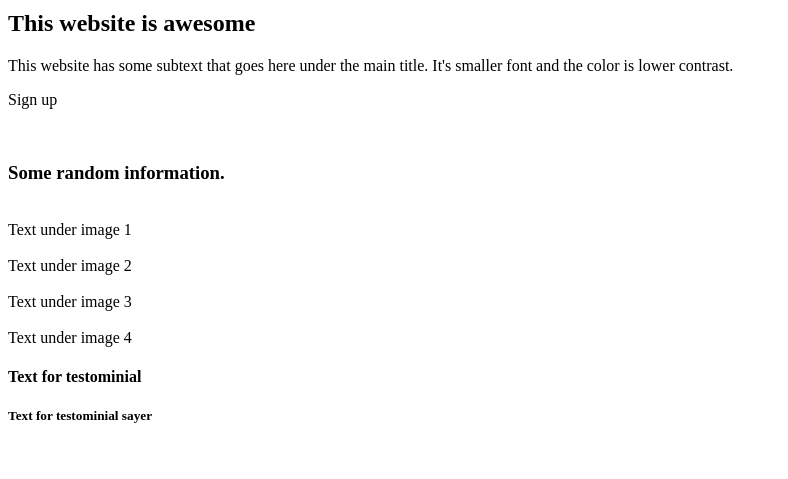
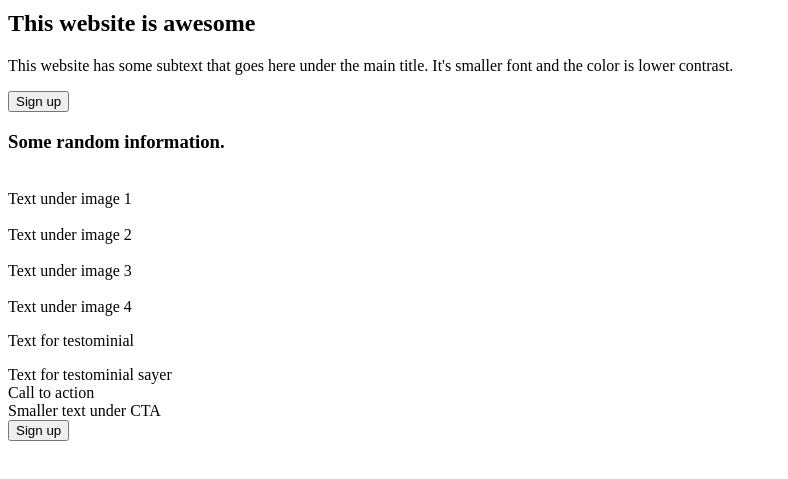
Before and after one commit to teep93/landing-page-project, a plain HTML site: page index.html in a window 1280 px wide. Shown: the part 149-628 px from the top of the page, without its empty margins (0-788 px from the left). Drawn offline with Linux system fonts and the light colour scheme.

Commit message:
add buttons and remaining text

```diff
--- a/index.html
+++ b/index.html
@@ -16,7 +16,7 @@
     <body>
         <h2>This website is awesome</h2>
             <p> This website has some subtext that goes here under the main title. It's smaller font and the color is lower contrast.</p>
-            <p><a>Sign up</a></p>
+            <button>Sign up</button>
             <img>
         <h3>Some random information.</h3>
         <img>
@@ -27,9 +27,11 @@
         <div>Text under image 3</div>
         <img>
         <div>Text under image 4</div>
-        <h4>Text for testominial</h4>
-        <h5>Text for testominial sayer</h5>
-
+        <div><p>Text for testominial</p></div>
+        <div>Text for testominial sayer</div>
+    <div>Call to action</div>
+    <div>Smaller text under CTA</div>
+    <button>Sign up</button>
 
 
 
```
